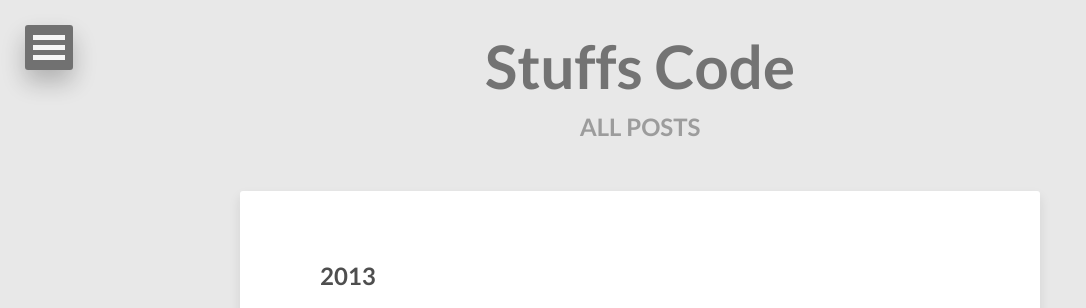
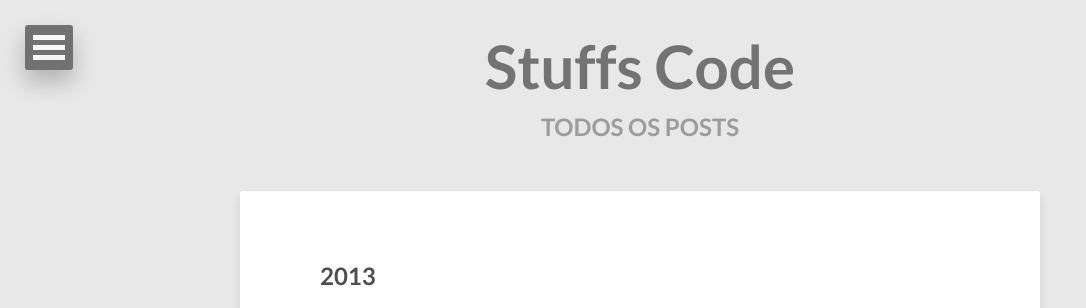
Before and after one commit to LucasBiason/LucasBiason.github.io, a Jekyll site: the page built from posts/index.html, in a window 1280 px wide. Shown: the top 308 px of the page, without its empty margins (0-1086 px from the left). Built offline with Jekyll 4.4.1, drawn with Linux system fonts in a browser that asks for light colours; nearby versions of some CDN libraries.

Commit message:
Update index.html

```diff
--- a/posts/index.html
+++ b/posts/index.html
@@ -1,7 +1,7 @@
 ---
 layout: post-index
-title: All Posts
-description: "An archive of posts."
+title: Todos os Posts
+description: "Uma lista dos posts."
 comments: false
 ---
 
```
